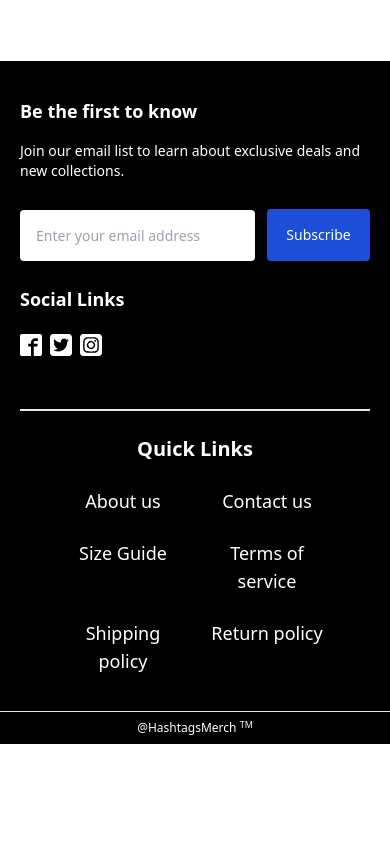
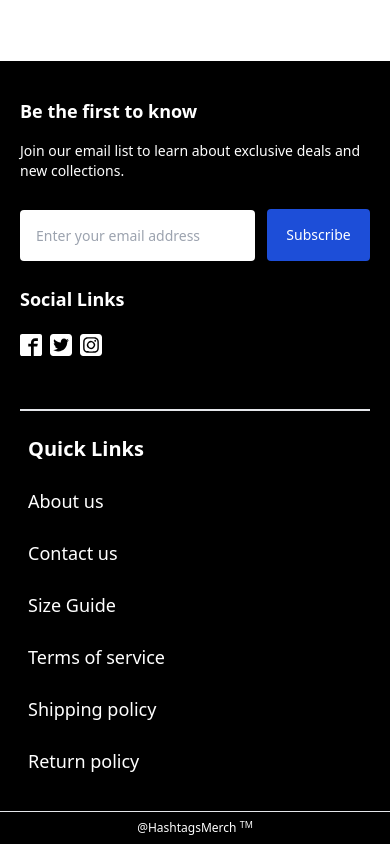
Before and after one commit to DebiddoSyntax/Hashtags-Merch, a React (Create React App) app: page /user in a window 390 px wide. Shown: the part 707-1551 px from the top of the page. Before the commit the page ends 1451 px from the top, so only its background shows below. Built offline with nearby package versions, Linux system fonts and the light colour scheme; a web font is replaced by a local one.

Commit message:
updated footer

```diff
--- a/src/Components/Footer.jsx
+++ b/src/Components/Footer.jsx
@@ -47,10 +47,10 @@ const Footer = () => {
 
 
 
-                <div className='mt-5 mx-auto items-center w-[80%] md:w-[70%]'>
-                    <h2 className='font-semibold text-white text-xl md:text-2xl py-1 text-center'>Quick Links</h2>
+                <div className='mt-5 mx-auto items-center w-[100%] md:w-[70%]'>
+                    <h2 className='font-semibold text-white text-xl md:text-2xl py-1 text-left md:text-center px-2'>Quick Links</h2>
 
-                    <ul className='grid grid-cols-2 sm:grid-cols-2 md:grid-cols-3 gap-2 md:gap-6 pt-3 md:pt-6 text-lg md:text-xl font-normal md:font-normal text-white text-center'>
+                    <ul className='grid grid-cols-1 sm:grid-cols-1 md:grid-cols-3 gap-2 md:gap-6 pt-3 md:pt-6 text-lg md:text-xl font-normal md:font-normal text-white text-left md:text-center'>
                         <li className='p-2 hover:text-blue-700'>About us</li>
                         <li className='p-2 hover:text-blue-700'><Link to="/contact">Contact us</Link></li>
                         <li className='p-2 hover:text-blue-700'>Size Guide</li>
```
